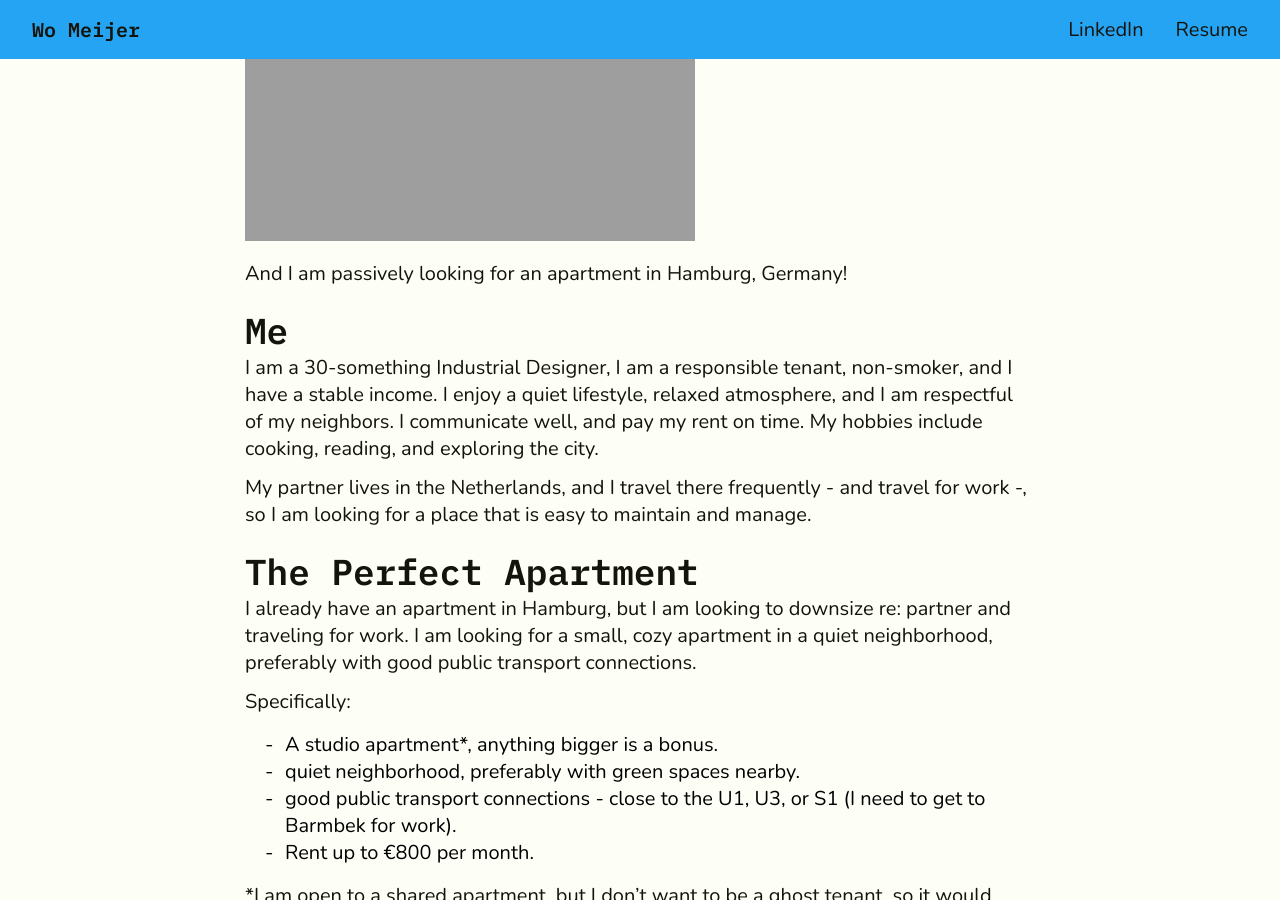
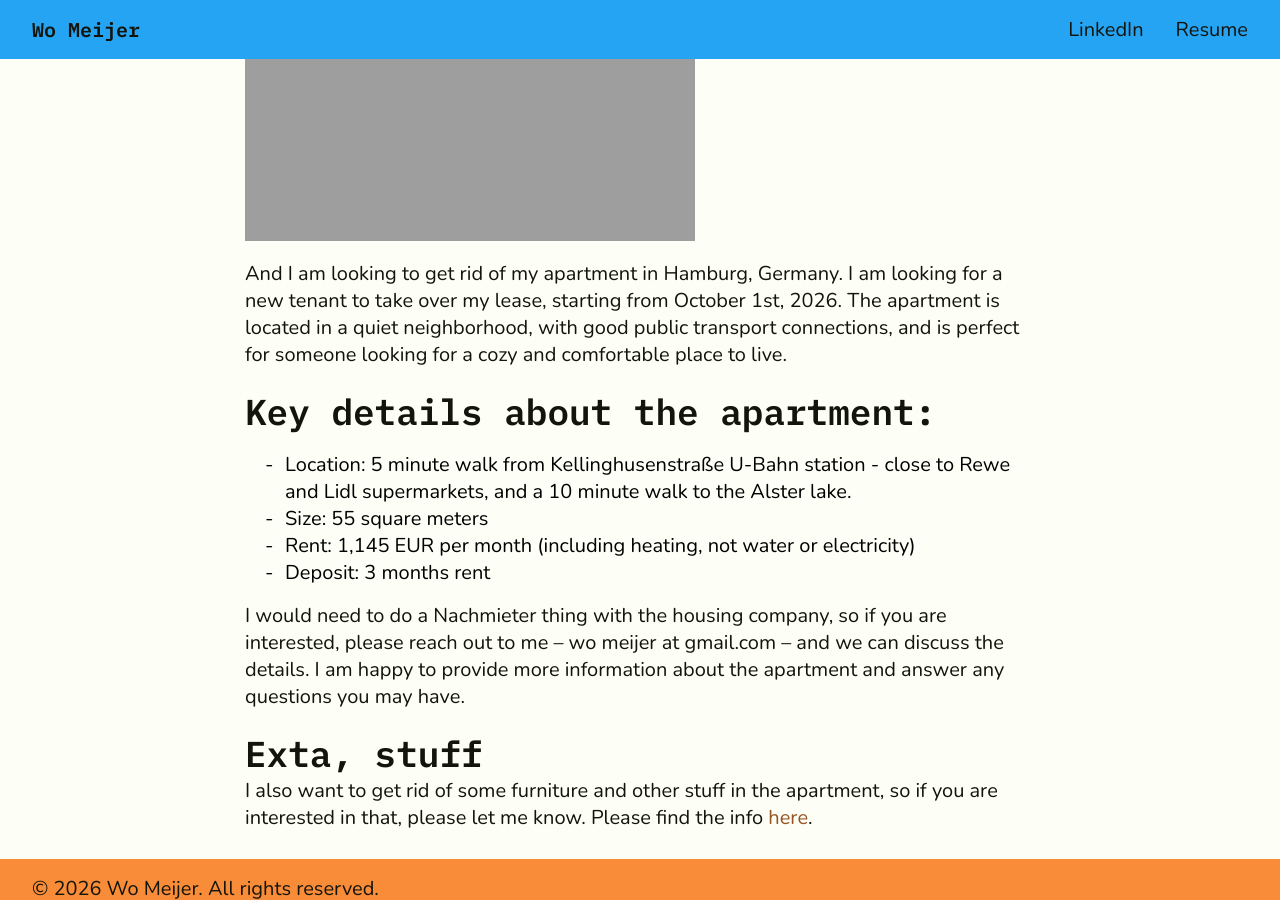
Before and after one commit to womei/womeijerdotcom, a Jekyll site: the page built from _posts/2025-06-29-hamburg-apartment.md, in a window 1280 px wide and 900 px high, scrolled down 466 px. Built offline with Jekyll 4.4.1, drawn with Linux system fonts in a browser that asks for light colours; some of the changed text lies outside the part shown.

Commit message:
updated info about hamburg apartment and projects

```diff
--- a/_data/projects.yml
+++ b/_data/projects.yml
@@ -1,4 +1,7 @@
 
+- title: "Blurb- a Movie Guessing Game"
+  link: "https://blurb.womeijer.com"
+  body: "A mostly vibe-coded side project where you guess movies based on the least numbe of words of their synopsis."
 
 - title: "GoodBytz - Cooking Robot Deployed in Supermarket"
   link: "https://retail-optimiser.de/en/edeka-ristow-cooks-with-autonomous-robots-from-goodbytz/"
--- a/_posts/2025-06-29-hamburg-apartment.md
+++ b/_posts/2025-06-29-hamburg-apartment.md
@@ -11,32 +11,18 @@ permalink: /apartment/
 
 ![Wo Meijer](https://womeijer.com/assets/images/wo_pic.jpg){: width="450" }
 
-And I am passively looking for an apartment in Hamburg, Germany!
+And I am looking to get rid of my apartment in Hamburg, Germany. I am looking for a new tenant to take over my lease, starting from October 1st, 2026. The apartment is located in a quiet neighborhood, with good public transport connections, and is perfect for someone looking for a cozy and comfortable place to live.
 
-## Me
+## Key details about the apartment:
+
+- Location: 5 minute walk from Kellinghusenstraße U-Bahn station - close to Rewe and Lidl supermarkets, and a 10 minute walk to the Alster lake.
+- Size: 55 square meters
+- Rent: 1,145 EUR per month (including heating, not water or electricity)
+- Deposit: 3 months rent
 
 
-I am a 30-something Industrial Designer, I am a responsible tenant, non-smoker, and I have a stable income.
-I enjoy a quiet lifestyle, relaxed atmosphere, and I am respectful of my neighbors.
-I communicate well, and pay my rent on time.
-My hobbies include cooking, reading, and exploring the city.
+I would need to do a Nachmieter thing with the housing company, so if you are interested, please reach out to me -- wo meijer at gmail.com -- and we can discuss the details. I am happy to provide more information about the apartment and answer any questions you may have.
 
-My partner lives in the Netherlands, and I travel there frequently - and travel for work -, so I am looking for a place that is easy to maintain and manage.
+## Exta, stuff
 
-## The Perfect Apartment
-
-I already have an apartment in Hamburg, but I am looking to downsize re: partner and traveling for work. I am looking for a small, cozy apartment in a quiet neighborhood, preferably with good public transport connections.
-
-Specifically:
-
-- A studio apartment*, anything bigger is a bonus.
-- quiet neighborhood, preferably with green spaces nearby.
-- good public transport connections - close to the U1, U3, or S1 (I need to get to Barmbek for work).
-- Rent up to €800 per month.
-
-*I am open to a shared apartment, but I don't want to be a ghost tenant, so it would need to be the perfect vibes.
-
-## Call to Action
-
-If you have an apartment that fits this description, or know someone who does, please reach out to me! I would love to hear from you and discuss the possibility of renting your apartment.
-Email me at womeijer@gmail.com .
+I also want to get rid of some furniture and other stuff in the apartment, so if you are interested in that, please let me know. Please find the info [here](https://womeijer.com/stuff).
```
Also changed, not shown: _posts/2025_02_07_selling_stuff.md (+1 -1 lines).
